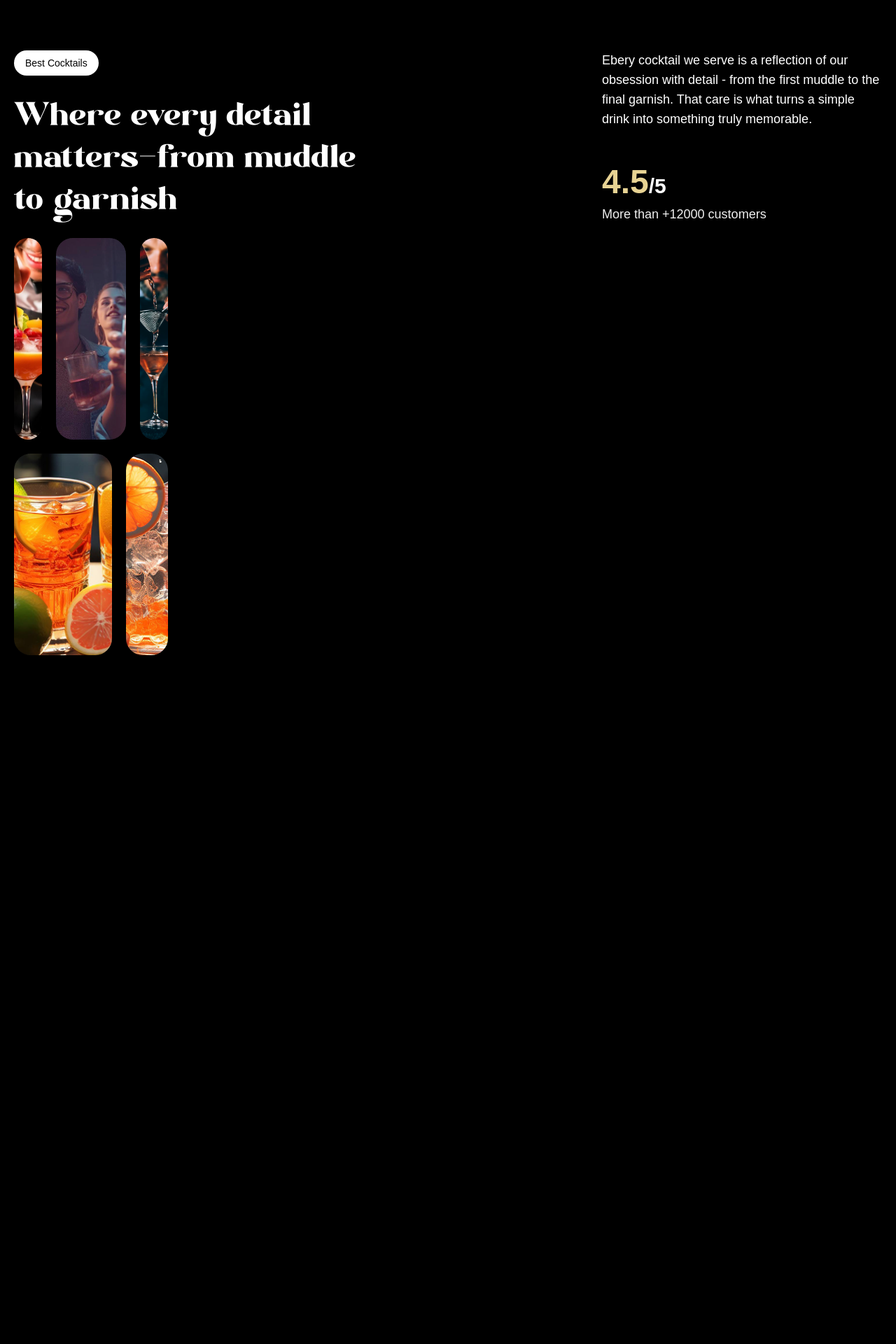
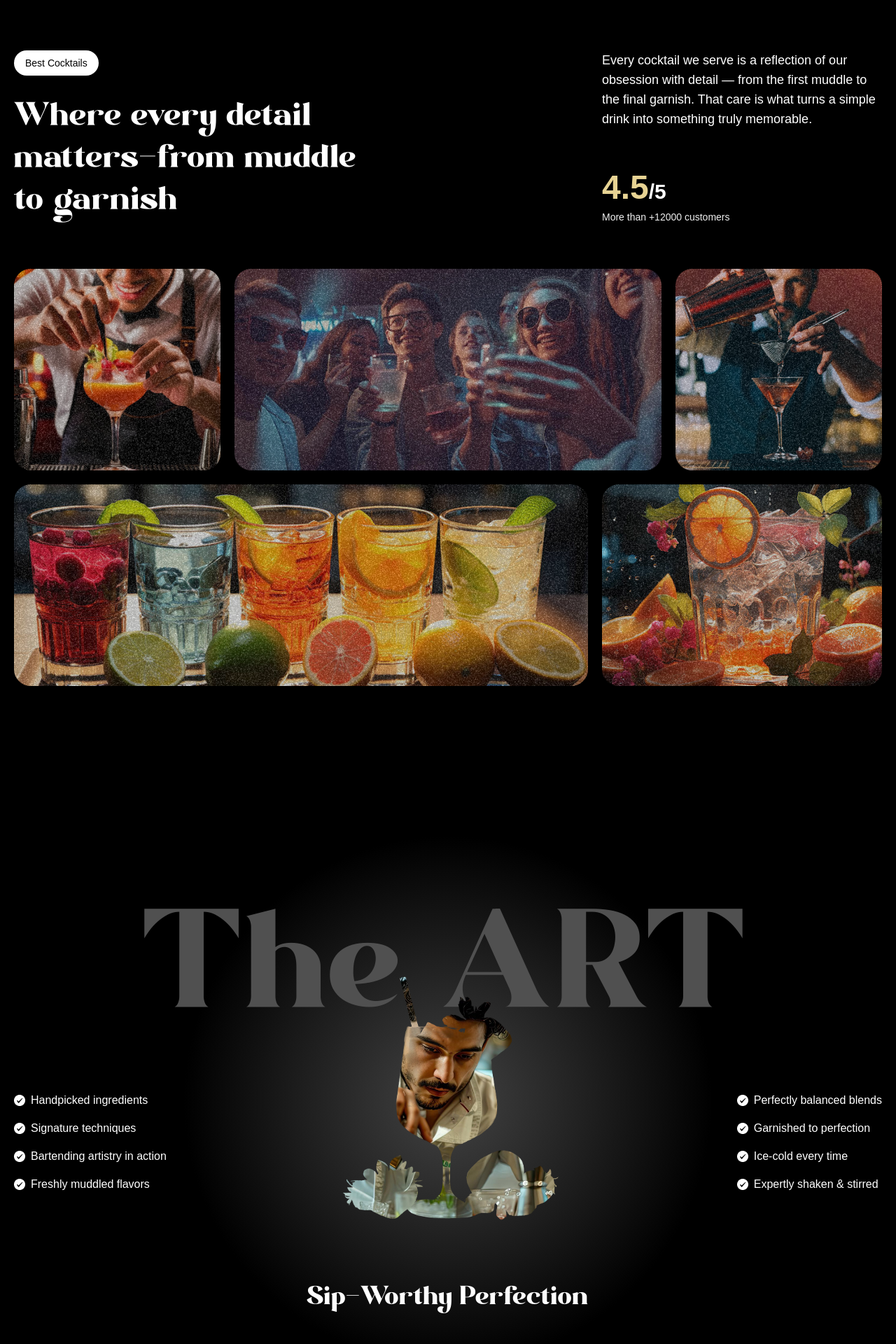
Before and after one commit to krishnag1606/Gsap, a React (Vite) app: page / in a window 1280 px wide. Shown: the part 1640-3560 px from the top of the page at 70% size. Before the commit the page ends 2772 px from the top, so only its background shows below. Built offline with nearby package versions, Linux system fonts and the light colour scheme; a web font is replaced by a local one.

Commit message:
Implement art section

```diff
--- a/src/App.jsx
+++ b/src/App.jsx
@@ -4,6 +4,7 @@ import Navbar from "./components/Navbar"
 import Hero from "./components/Hero"
 import Cocktails from "./components/Cocktails"
 import About from "./components/About"
+import Art from "./components/Art"
 
 gsap.registerPlugin(ScrollTrigger, SplitText)
 
@@ -14,6 +15,7 @@ const App = () => {
       <Hero />
       <Cocktails />
       <About />
+      <Art />
     </main>
   )
 }
--- a/src/components/About.jsx
+++ b/src/components/About.jsx
@@ -1,6 +1,6 @@
-import { useGSAP } from "@gsap/react"
 import gsap from "gsap"
 import { SplitText } from "gsap/all"
+import { useGSAP } from "@gsap/react"
 
 const About = () => {
 
@@ -25,7 +25,7 @@ const About = () => {
                 ease: 'expo.out',
                 stagger: 0.02
             })
-        .from(['.top-grid div', '.bottom-grid div'], {
+            .from('.top-grid div, .bottom-grid div', {
                 opacity: 0,
                 duration: 1,
                 ease: 'power1.inOut',
@@ -35,7 +35,6 @@ const About = () => {
     })
 
   return (
-    <>
     <section id="about">
         <div className="mb-16 md:px-0 px-5">
             <div className="content">
@@ -45,54 +44,48 @@ const About = () => {
                 </div>
 
                 <div className="sub-content">
-                        <p>Ebery cocktail we serve is a reflection of our obsession with detail <span>-</span> from the first muddle to the final garnish. That care is what turns a simple drink into something truly memorable.</p>
+                    <p>Every cocktail we serve is a reflection of our obsession with detail — from the first muddle to the final garnish. That care is what turns a simple drink into something truly memorable.</p>
 
                     <div>
                         <p className="font-bold text-xl md:text-3xl">
                             <span>4.5</span>/5
                         </p>
-                            <p className="tet-sm text-white-100">More than +12000 customers</p>
+                        <p className="text-sm text-white-100">More than +12000 customers</p>
+                    </div>
+                </div>
             </div>
         </div>
 
         <div className="top-grid">
+            <div className="md:col-span-3">
+                <div className="noisy" />
+                <img src="/images/abt1.png" alt="grid-img-1" />
+            </div>
+
+            <div className="md:col-span-6">
+                <div className="noisy" />
+                <img src="/images/abt2.png" alt="grid-img-2" />
+            </div>
 
             <div className="md:col-span-3">
-                            <div className="noisy">
-                                <img src="./images/abt1.png" />
+                <div className="noisy" />
+                <img src="/images/abt5.png" alt="grid-img-5" />
             </div>
         </div>
 
-                        <div className="md:col-span-6">
-                            <div className="noisy">
-                                <img src="./images/abt2.png" />
+        <div className="bottom-grid">
+            <div className="md:col-span-8">
+                <div className="noisy" />
+                <img src="/images/abt3.png" alt="grid-img-3" />
+            </div>
+
+            <div className="md:col-span-4">
+                <div className="noisy" />
+                <img src="/images/abt4.png" alt="grid-img-4" />
             </div>
         </div>
 
-                        <div className="md:col-span-3">
-                            <div className="noisy">
-                                <img src="./images/abt5.png" />
-                            </div>
-                        </div>
-
-                        <div className="md:col-span-8">
-                            <div className="noisy">
-                                <img src="./images/abt3.png" />
-                            </div>
-                        </div>
-
-                        <div className="md:col-span-4">
-                            <div className="noisy">
-                                <img src="./images/abt4.png" />
-                            </div>
-                        </div>
-
-                    </div>
-
-                </div>
-            </div>
     </section>
-    </>
   )
 }
 
--- /dev/null
+++ b/src/components/Art.jsx
@@ -0,0 +1,81 @@
+import gsap from 'gsap'
+import { featureLists, goodLists } from '../../constants'
+import { useGSAP } from '@gsap/react'
+import { useMediaQuery } from 'react-responsive'
+
+const Art = () => {
+
+  const isMobile = useMediaQuery({ maxWidth: 767 });
+
+  useGSAP(() => {
+    const start = isMobile ? 'top 20%' : 'top top';
+
+    const maskTimeline = gsap.timeline({
+      scrollTrigger: {
+        trigger: '#art',
+        start: start,
+        end: 'bottom center',
+        scrub: 1.5,
+        pin: true
+      }
+    })
+
+    maskTimeline
+      .to('.will-fade', {opacity: 0, stagger: 0.2, ease: 'power1.inOut'})
+      .to('.masked-img', {scale: 1.3, maskPosition: 'center', maskSize: '400%', duration: 1, ease: 'power1.inOut'})
+      .to('#masked-content', {opacity: 1, duration: 1, ease: 'power1.inOut'})
+
+  })
+
+  return (
+    <>
+      <section id='art'>
+        <div className='container mx-auto h-full pt-20'>
+
+          <h2 className='will-fade'>The ART</h2>
+
+          <div className="content">
+
+            <ul className="space-y-4 will-fade">
+              {goodLists.map((feature, index) => (
+                <li key={index} className='flex items-center gap-2'>
+                  <img src='./images/check.png' />
+                  <p>{feature}</p>
+                </li>
+              ))}
+            </ul>
+
+            <div className="cocktail-img">
+              <img src='./images/under-img.jpg' className='abs-center masked-img size-full object-contain'/>
+            </div>
+
+            <ul className="space-y-4 will-fade">
+              {featureLists.map((feature, index) => (
+                <li key={index} className='flex items-center justify-start gap-2'>
+                  <img src='./images/check.png' />
+                  <p className='md:w-fit w-60'>{feature}</p>
+                </li>
+              ))}
+            </ul>
+
+          </div>
+
+          <div className="masked-container">
+            <h2 className="will-fade">Sip-Worthy Perfection</h2>
+
+            <div id='masked-content'>
+              <h3>Made with Craft, Poured with Passion</h3>
+              <p>This isn't just a drink. It's a carefully crafted moment made just for you.</p>
+            </div>
+
+          </div>
+
+        </div>
+
+      </section>
+
+    </>
+  )
+}
+
+export default Art
```
Also changed, not shown: src/index.css (indentation only). Lines whose indentation alone changed are shown as unchanged.
